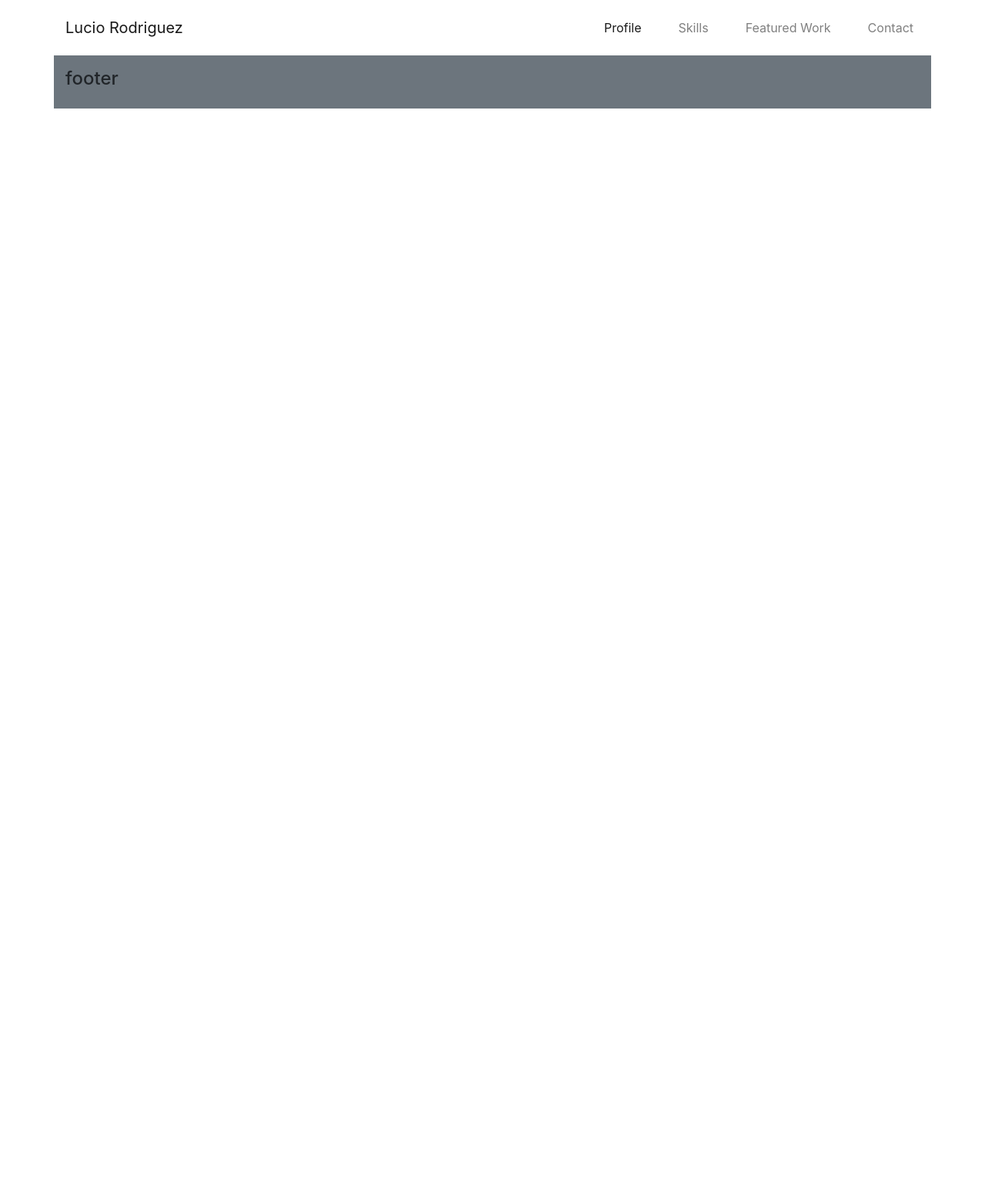
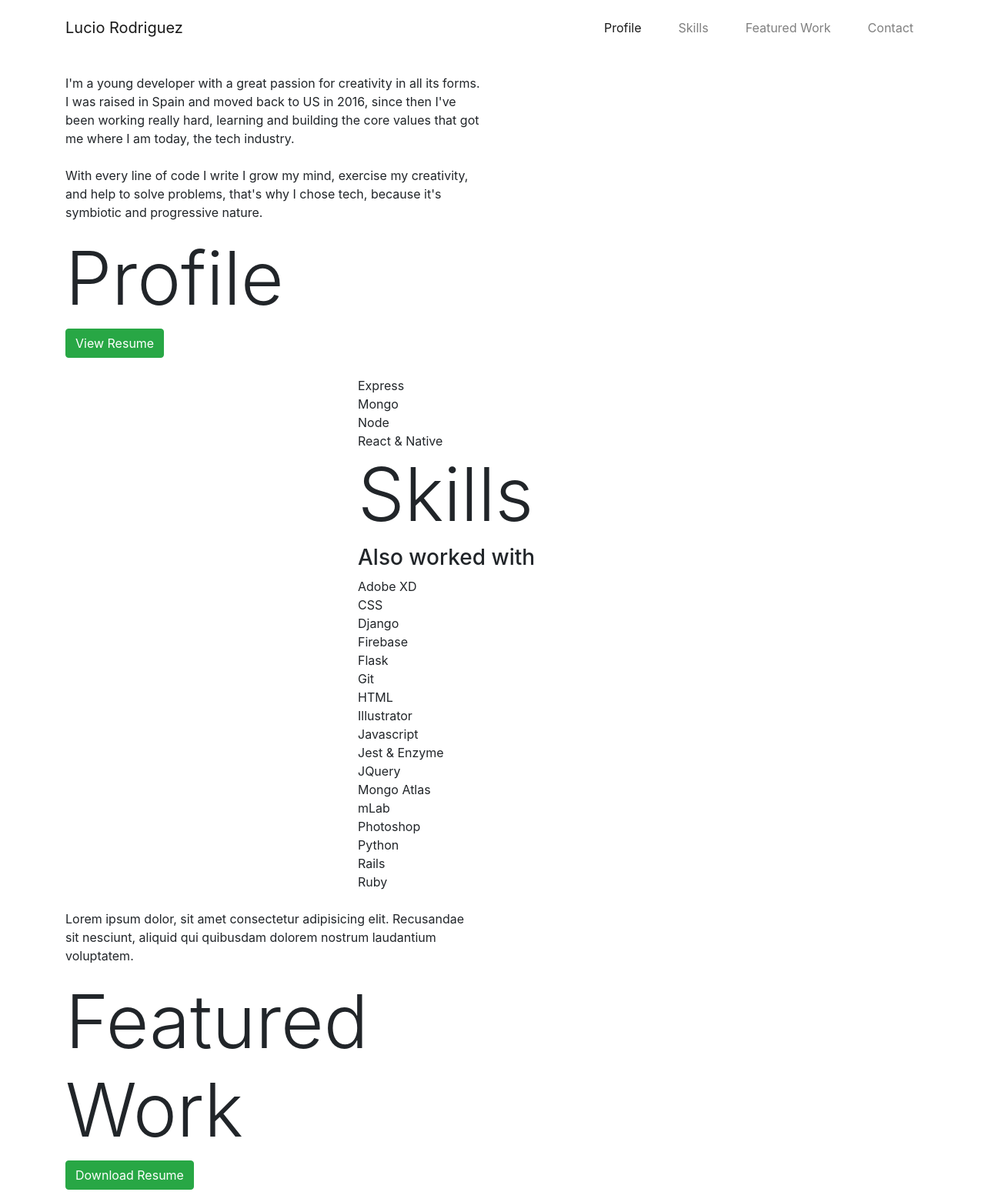
Before and after one commit to Luonstreak/temp, a plain HTML site: page index.html in a window 1280 px wide. Shown: the top 1549 px of the page at 77% size. Before the commit the page ends 800 px from the top, so only its background shows below. Drawn offline with nearby package versions, Linux system fonts and the light colour scheme.

Commit message:
adds section placeholders and some content

```diff
--- a/index.html
+++ b/index.html
@@ -39,6 +39,96 @@
       </div>
     </nav>
   </div>
+  <!-- section 1 -->
+  <div class="container my-4" id="section_one">
+    <div class="row">
+      <div class="col-md-6">
+        <p>I'm a young developer with a great passion for creativity in all its forms.</br>
+          I was raised in Spain and moved back to US in 2016, since then I've been working really hard, learning and building
+          the core
+          values that got me where I am today, the tech industry.</br>
+          </br>
+          With every line of code I write I grow my mind, exercise my creativity, and help to solve problems, that's why I chose
+          tech,
+          because it's symbiotic and progressive nature.
+        </p>
+        <h1 class="display-1">Profile</h1>
+        <button class="btn btn-success" target="_blank">View Resume</button>
+      </div>
+      <div class="col-md-6">
+        <img src="" alt="">
+      </div>
+    </div>
+  </div>
+
+  <!-- section 2 -->
+  <div class="container my-4" id="section_two">
+    <div class="row">
+      <div class="col-md-4">
+        <img src="" alt="">
+      </div>
+      <div class="col-md-8">
+        <div class="stk-box">
+          <div class="stk-square" color="darkslategrey">Express</div>
+          <div class="stk-square" color="forestgreen">Mongo</div>
+          <div class="stk-square" color="yellowgreen">Node</div>
+          <div class="stk-square" color="deepskyblue">React &amp; Native</div>
+        </div>
+        <h1 class="display-1">Skills</h1>
+        <h3>Also worked with</h3>
+        <div class="stk-box">
+          <div class="stk-square" color="deeppink">Adobe XD</div>
+          <div class="stk-square" color="dodgerblue">CSS</div>
+          <div class="stk-square" color="turquoise">Django</div>
+          <div class="stk-square" color="gold">Firebase</div>
+          <div class="stk-square" color="white">Flask</div>
+          <div class="stk-square" color="tomato">Git</div>
+          <div class="stk-square" color="orangered">HTML</div>
+          <div class="stk-square" color="orange">Illustrator</div>
+          <div class="stk-square" color="yellow">Javascript</div>
+          <div class="stk-square" color="firebrick">Jest &amp; Enzyme</div>
+          <div class="stk-square" color="steelblue">JQuery</div>
+          <div class="stk-square" color="white">Mongo Atlas</div>
+          <div class="stk-square" color="darkslategrey">mLab</div>
+          <div class="stk-square" color="darkturquoise">Photoshop</div>
+          <div class="stk-square" color="dodgerblue">Python</div>
+          <div class="stk-square" color="red">Rails</div>
+          <div class="stk-square" color="darkred">Ruby</div>
+        </div>
+      </div>
+    </div>
+  </div>
+
+  <!-- section 3 -->
+  <div class="container my-4" id="section_three">
+    <div class="row">
+      <div class="col-md-6">
+        <p>Lorem ipsum dolor, sit amet consectetur adipisicing elit. Recusandae sit nesciunt, aliquid qui quibusdam dolorem
+          nostrum laudantium voluptatem.</p>
+        <h1 class="display-1">Featured Work</h1>
+        <button class="btn btn-success" target="_blank">Download Resume</button>
+      </div>
+      <div class="col-md-6">
+        <img src="" alt="">
+      </div>
+    </div>
+  </div>
+
+  <!-- section 4 -->
+  <div class="container my-4" id="section_four">
+    <div class="row">
+      <div class="col-md-6">
+        <img src="" alt="">
+      </div>
+      <div class="col-md-6">
+        <p>Lorem ipsum dolor, sit amet consectetur adipisicing elit. Recusandae sit nesciunt, aliquid qui quibusdam dolorem
+          nostrum laudantium voluptatem.</p>
+        <h1 class="display-1">Contact</h1>
+        <button class="btn btn-success" target="_blank">Download Resume</button>
+      </div>
+    </div>
+  </div>
+
   <footer>
     <div class="container bg-secondary py-3">
       <h4>footer</h4>
```
